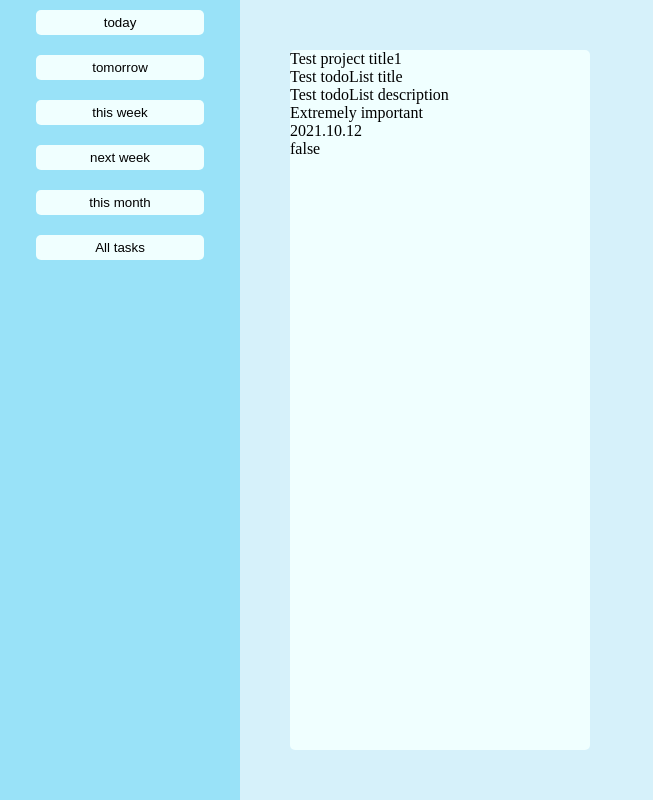
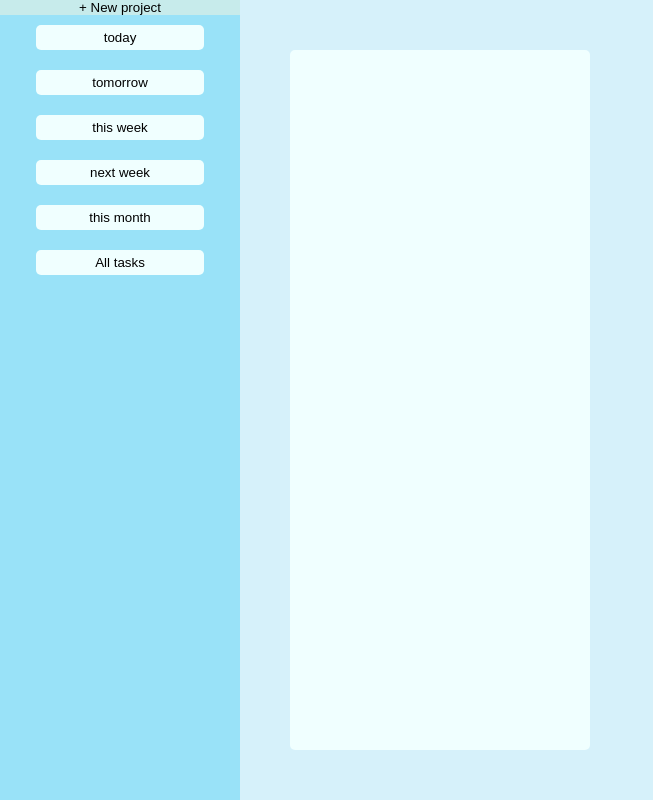
Before and after one commit to Zaltman/Todo-list, a website built with webpack: page dist/index.html in a window 1280 px wide. Shown: the whole page, without its empty margins (0-653 px from the left). Built offline with nearby package versions, Linux system fonts and the light colour scheme.

Commit message:
Set up local storage functionality.

```diff
--- a/src/index.js
+++ b/src/index.js
@@ -1,12 +1,24 @@
 import './style.css';
 import { domComponentNameClass, domNewTask, domProjectRender } from './dom.js';
-import { newTaskFunction, testProjectLoader } from './todo';
+import { newTaskFunction, projectFactory, testProjectLoader } from './todo';
 
 (function pageLoad() {
   document.querySelector('body').appendChild(domComponentNameClass('aside'));
   document.querySelector('body').appendChild(domComponentNameClass('content'));
 })();
 (function sidebarLoad() {
+  function newProjectEvent() {
+    todoProjects.push(projectFactory());
+    domProjectRender(todoProjects[todoProjects.length - 1]);
+    updateStorage(todoProjects);
+  }
+
+  let newProjectBtn = domComponentNameClass('button');
+  newProjectBtn.setAttribute('id', 'newProjectBtn');
+  document.querySelector('aside').appendChild(newProjectBtn).textContent =
+    '+ New project';
+  let newProjectBtnElement = document.getElementById('newProjectBtn');
+  newProjectBtnElement.addEventListener('click', newProjectEvent);
   document
     .querySelector('aside')
     .appendChild(domComponentNameClass('button', 'taskList')).textContent =
@@ -89,8 +101,22 @@ import { newTaskFunction, testProjectLoader } from './todo';
   // }
 })();
 
-let todoProjects = testProjectLoader();
-console.table(todoProjects[0].todoList);
-domProjectRender(todoProjects[0]);
+let todoProjects = getLocalStorage();
+domProjectRender(todoProjects[todoProjects.length - 1]);
+function getLocalStorage() {
+  function todoStrToObj(string) {
+    var object = JSON.parse(string);
+    return object;
+  }
+  let localStorageObj = localStorage.getItem('strObj');
+  localStorageObj = todoStrToObj(localStorageObj);
+  return localStorageObj;
+}
+function updateStorage(ProjectsToUp) {
+  function todoObjToStr(ProjectsToUp) {
+    var string = JSON.stringify(ProjectsToUp);
+    return string;
+  }
 
-//
+  localStorage.setItem('strObj', todoObjToStr(ProjectsToUp));
+}
--- a/src/todo.js
+++ b/src/todo.js
@@ -35,3 +35,4 @@ function newTaskFunction() {}
 
 export { newTaskFunction };
 export { testProjectLoader };
+export { projectFactory };
```
Also changed, not shown: dist/index.bundle.js, dist/index.html, dist/todo.bundle.js.
